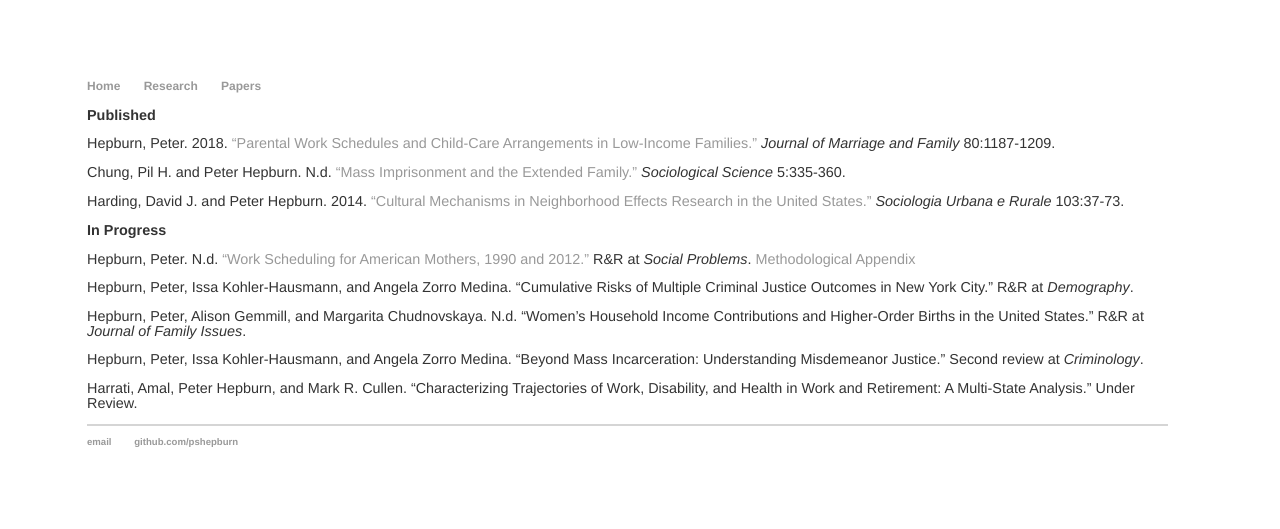
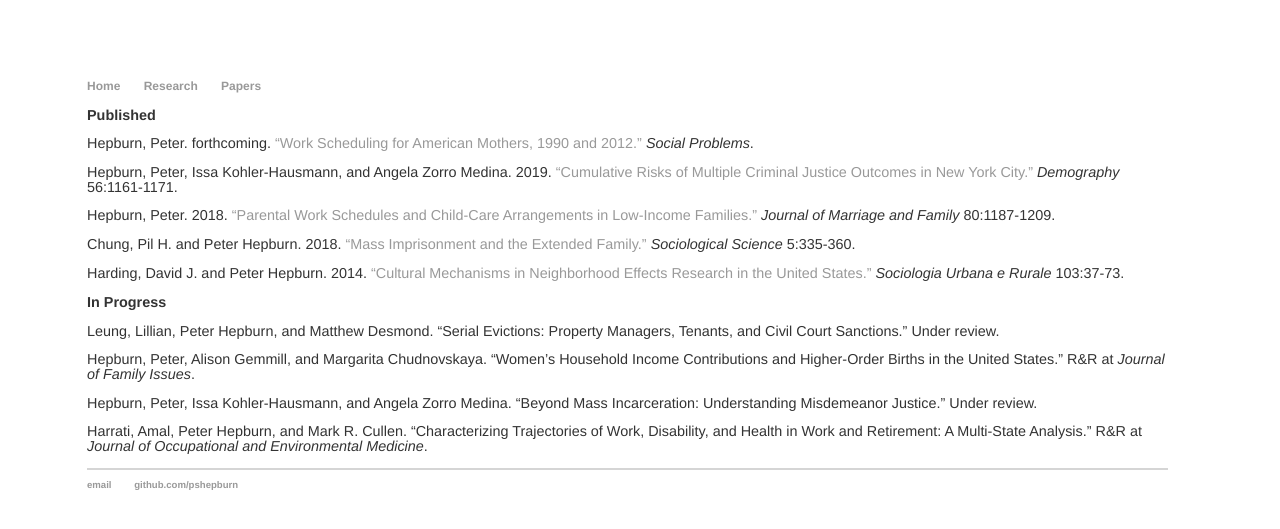
Before and after one commit to pshepburn/pshepburn.github.io, a Jekyll site: the page built from papers.html, in a window 1280 px wide. Shown: the top 529 px of the page. Built offline with Jekyll 4.4.1, drawn with Linux system fonts in a browser that asks for light colours.

Commit message:
canada day

```diff
--- a/index.html
+++ b/index.html
@@ -10,5 +10,5 @@ title: The Internet Home of Peter Hepburn
 	<span id="about-portrait"><img src="https://pshepburn.github.io/images/hepburn.jpg" alt="Hepburn headshot" /></span>
 	<p>Hey there! I'm a research scientist in the Eviction Lab at Princeton University. I received my PhD from the joint program in Sociology and Demography at the University of California, Berkeley in May, 2018. This site is meant to provide some basic information about me and my research. If you have questions, <a href="mailto:pshepburn@gmail.com">get in touch</a>.</p>
 	<p>You can read about <a href="/research">my research</a> and check out <a href="/papers">some papers</a> I've written.</p>
-	<p>If you'd rather cut to the chase, here's <a href="/hepburn_cv.pdf">my CV</a> (last updated August, 2018).
+	<p>If you'd rather cut to the chase, here's <a href="/hepburn_cv.pdf">my CV</a> (last updated July, 2019).
 </div><!-- /.blurb -->
--- a/papers.html
+++ b/papers.html
@@ -4,17 +4,18 @@ title: Papers
 ---
 <div class="blurb">
 	<p><strong>Published</strong></p>
+	<p>Hepburn, Peter. forthcoming. <a href="/hepburn_1_20190501.pdf">“Work Scheduling for American Mothers, 1990 and 2012.”</a> <em>Social Problems</em>.
+	<p>Hepburn, Peter, Issa Kohler-Hausmann, and Angela Zorro Medina. 2019. <a href="https://link.springer.com/article/10.1007/s13524-019-00781-7">“Cumulative Risks of Multiple Criminal Justice Outcomes in New York City.”</a> <em>Demography</em> 56:1161-1171.</p>
 	<p>Hepburn, Peter. 2018. <a href="https://onlinelibrary.wiley.com/doi/full/10.1111/jomf.12505">“Parental Work Schedules and Child-Care Arrangements in Low-Income Families.”</a> <em>Journal of Marriage and Family</em> 80:1187-1209.</p>
-	<p>Chung, Pil H. and Peter Hepburn. N.d. <a href="https://www.sociologicalscience.com/articles-v5-15-335/">“Mass Imprisonment and the Extended Family.”</a> <em>Sociological Science</em> 5:335-360.</p>
+	<p>Chung, Pil H. and Peter Hepburn. 2018. <a href="https://www.sociologicalscience.com/articles-v5-15-335/">“Mass Imprisonment and the Extended Family.”</a> <em>Sociological Science</em> 5:335-360.</p>
 	<p>Harding, David J. and Peter Hepburn. 2014. <a href="/harding_hepburn_2014.pdf">“Cultural Mechanisms in Neighborhood Effects Research in the United States.”</a> <em>Sociologia Urbana e Rurale</em> 103:37-73.</p>
 
 
 	<p><strong>In Progress</strong></p>
-	<p>Hepburn, Peter. N.d. <a href="/hepburn_1_v8.pdf">“Work Scheduling for American Mothers, 1990 and 2012.”</a> R&R at <em>Social Problems</em>. <a href="/appendix_20190116.pdf">Methodological Appendix</a></p>
-	<p>Hepburn, Peter, Issa Kohler-Hausmann, and Angela Zorro Medina. “Cumulative Risks of Multiple Criminal Justice Outcomes in New York City.” R&R at <em>Demography</em>.</p>
-	<p>Hepburn, Peter, Alison Gemmill, and Margarita Chudnovskaya. N.d. “Women’s Household Income Contributions and Higher-Order Births in the United States.” R&R at <em>Journal of Family Issues</em>.</p>
-	<p>Hepburn, Peter, Issa Kohler-Hausmann, and Angela Zorro Medina. “Beyond Mass Incarceration: Understanding Misdemeanor Justice.” Second review at <em>Criminology</em>.</p>
-	<p>Harrati, Amal, Peter Hepburn, and Mark R. Cullen. “Characterizing Trajectories of Work, Disability, and Health in Work and Retirement: A Multi-State Analysis.” Under Review.</p>
+	<p>Leung, Lillian, Peter Hepburn, and Matthew Desmond. “Serial Evictions: Property Managers, Tenants, and Civil Court Sanctions.” Under review.</p>
+	<p>Hepburn, Peter, Alison Gemmill, and Margarita Chudnovskaya. “Women’s Household Income Contributions and Higher-Order Births in the United States.” R&R at <em>Journal of Family Issues</em>.</p>
+	<p>Hepburn, Peter, Issa Kohler-Hausmann, and Angela Zorro Medina. “Beyond Mass Incarceration: Understanding Misdemeanor Justice.” Under review.
+	<p>Harrati, Amal, Peter Hepburn, and Mark R. Cullen. “Characterizing Trajectories of Work, Disability, and Health in Work and Retirement: A Multi-State Analysis.” R&R at <em>Journal of Occupational and Environmental Medicine</em>.</p>
 
 
 
```
Also changed, not shown: 4 other files.
